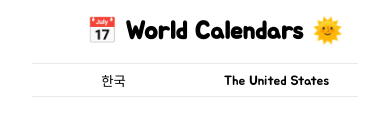
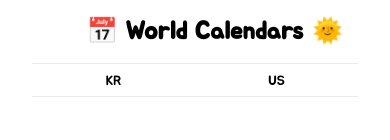
Before and after one commit to kskim625/path-finder, a Next.js app: page / in a window 390 px wide. Shown: the top 140 px of the page. Built offline with nearby package versions, Linux system fonts and the light colour scheme.

Commit message:
[bug] transform translateX CSS 요소 각 브라우저 별 코드 추가
모바일 대응 및 디자인 소폭 수정

```diff
--- a/components/NavigationBar.tsx
+++ b/components/NavigationBar.tsx
@@ -5,10 +5,10 @@ const NavigationBar = ({ lightMode }: { lightMode: boolean }) => {
   return (
     <div className={lightMode ? styles.navigationBar : styles.darkNavigationBar}>
       <button className={lightMode ? styles.button : styles.darkButton}>
-        <Link href="/korea">한국</Link>
+        <Link href="/korea">KR</Link>
       </button>
       <button className={lightMode ? styles.button : styles.darkButton}>
-        <Link href="/us">The United States</Link>
+        <Link href="/us">US</Link>
       </button>
     </div>
   );
--- a/pages/us.tsx
+++ b/pages/us.tsx
@@ -1,7 +1,7 @@
 import { useState } from 'react';
 import ComponentBundle from '../components/ComponentBundle';
 import getHolidays from '../apis/holidays';
-import styles from '../styles/Footer.module.css';
+import styles from '../styles/Home.module.css';
 
 const UnitedStates = ({ holidays }: any) => {
   const [date, setDate] = useState<Date>(new Date());
--- a/styles/Header.module.css
+++ b/styles/Header.module.css
@@ -12,5 +12,9 @@
 .mode {
   position: absolute;
   transform: translateX(425%);
+  -webkit-transform: translateX(425%);
+  -moz-transform: translateX(425%);
+  -ms-transform: translateX(425%);
+  -o-transform: translateX(425%);
   cursor: pointer;
 }
--- a/styles/NavigationBar.module.css
+++ b/styles/NavigationBar.module.css
@@ -24,6 +24,10 @@
   transition: 0.5s;
 }
 
+.button a {
+  color: rgba(0, 0, 0, 1);
+}
+
 .darkButton a {
   color: rgba(255, 255, 255, 0.7);
 }
```
